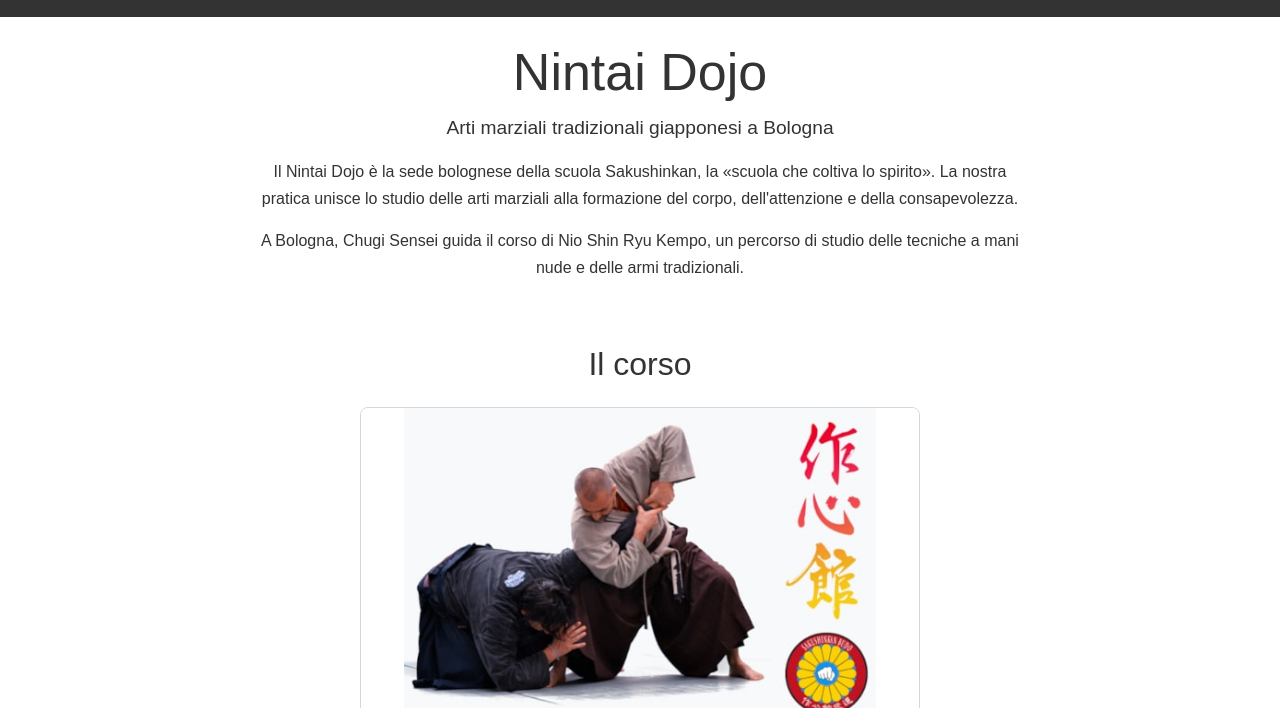
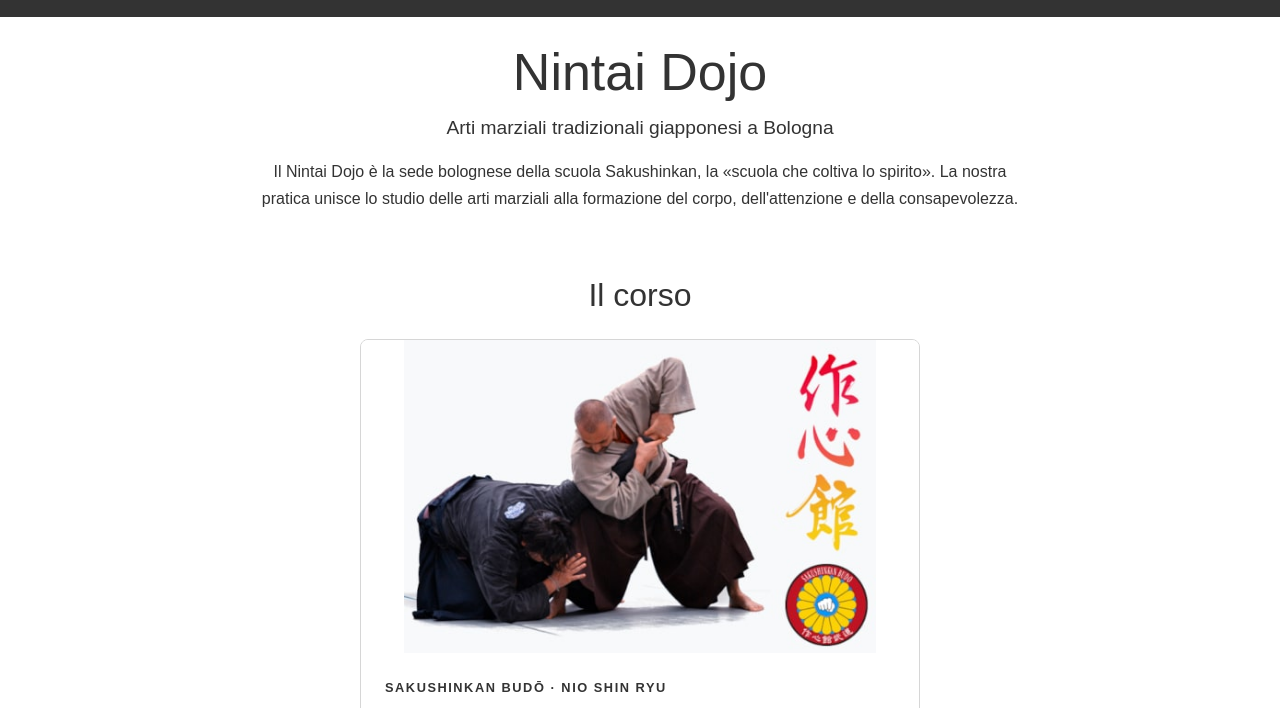
Before and after one commit to Sakushinkan/website-nintai-dojo, a plain HTML site: page index.html in a window 1280 px wide. Shown: the part 92-800 px from the top of the page. Drawn offline with Linux system fonts and the light colour scheme.

Commit message:
Shorten Nintai homepage introduction

```diff
--- a/index.html
+++ b/index.html
@@ -106,7 +106,7 @@
     </div>
     <!-- FINE HEADER E MENÙ -->
 <main id="contenuto" tabindex="-1">
-<section class="container text-center"><div class="intro"><h1>Nintai Dojo</h1><p class="lead">Arti marziali tradizionali giapponesi a Bologna</p><p>Il Nintai Dojo è la sede bolognese della scuola Sakushinkan, la «scuola che coltiva lo spirito». La nostra pratica unisce lo studio delle arti marziali alla formazione del corpo, dell'attenzione e della consapevolezza.</p><p>A Bologna, Chugi Sensei guida il corso di Nio Shin Ryu Kempo, un percorso di studio delle tecniche a mani nude e delle armi tradizionali.</p></div></section>
+<section class="container text-center"><div class="intro"><h1>Nintai Dojo</h1><p class="lead">Arti marziali tradizionali giapponesi a Bologna</p><p>Il Nintai Dojo è la sede bolognese della scuola Sakushinkan, la «scuola che coltiva lo spirito». La nostra pratica unisce lo studio delle arti marziali alla formazione del corpo, dell'attenzione e della consapevolezza.</p></div></section>
 <section class="container" aria-labelledby="percorsi"><h2 id="percorsi" class="mb-4 text-center">Il corso</h2><div class="course-grid d-block mx-auto" style="max-width:560px">
 <article class="course-card"><img src="assets/img/sensei.jpg" alt="Pratica marziale della scuola Sakushinkan"><div class="card-copy"><p class="eyebrow">Sakushinkan Budō · Nio Shin Ryu</p><h3>Nio Shin Ryu Kempo</h3><p>Un percorso di addestramento marziale tradizionale che comprende tecniche a mani nude e studio delle armi, con attenzione alla formazione tecnica, fisica e interiore del praticante.</p><p><strong>Martedì e giovedì · 20:00–22:00</strong></p><a class="action course-action" href="./corso_kempo.html" aria-label="Scopri il corso di Kempo">Scopri il corso →</a></div></article>
 
```
